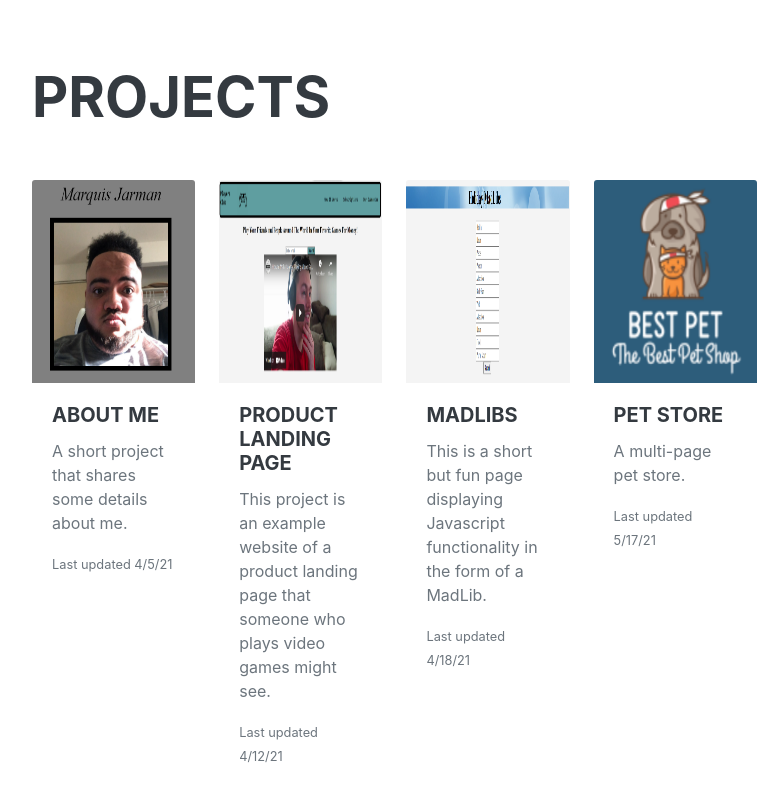
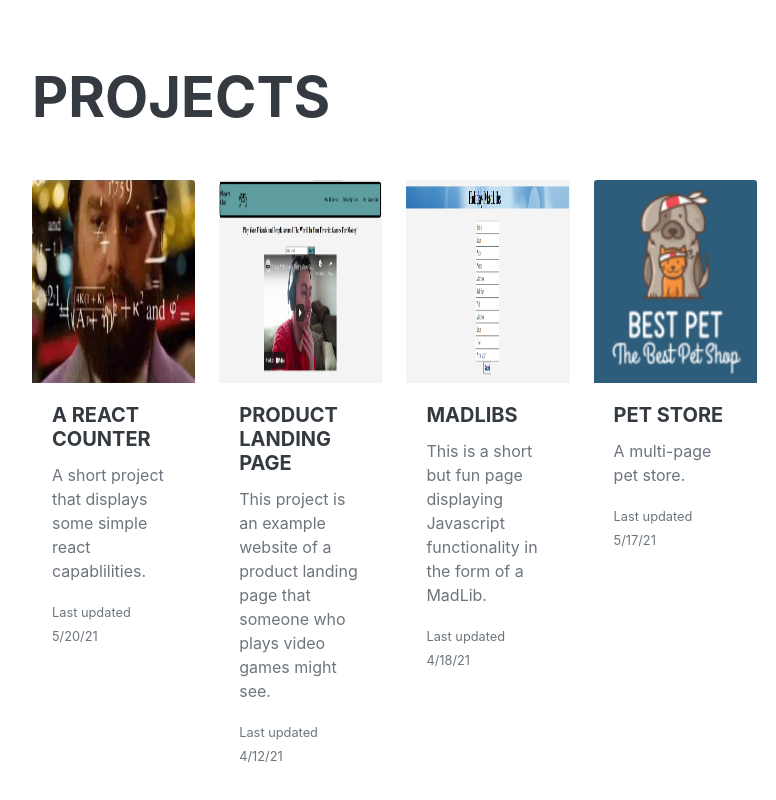
Before and after one commit to mjarman1/MyPortfolio, a plain HTML site: page index.html in a window 1280 px wide. Shown: the part 3350-4150 px from the top of the page, 288-1064 px from the left. Drawn offline with nearby package versions, Linux system fonts and the light colour scheme; grey boxes are pictures that could not be loaded; a web font is replaced by a local one.

Commit message:
add counter

```diff
--- a/index.html
+++ b/index.html
@@ -158,11 +158,11 @@
                     <h2 class="mb-5">Projects</h2>
                     <div class="card-deck">
                         <div class="card">
-                         <a href="https://mjarman1.github.io/AboutMe/"> <img class="card-img-top" src="./IMGs/aboutcard.PNG" alt="Card image cap"></a>
+                         <a href="https://mjarman1.github.io/Counter/"> <img class="card-img-top" src="./react pic.png" alt="Card image cap"></a>
                           <div class="card-body">
-                            <h5 class="card-title">About Me</h5>
-                            <p class="card-text">A short project that shares some details about me.</p>
-                            <p class="card-text"><small class="text-muted">Last updated 4/5/21</small></p>
+                            <h5 class="card-title">A React Counter</h5>
+                            <p class="card-text">A short project that displays some simple react capablilities.</p>
+                            <p class="card-text"><small class="text-muted">Last updated 5/20/21</small></p>
                           </div>
                         </div>
                         <div class="card">
```
Also changed, not shown: react pic.png (added).
